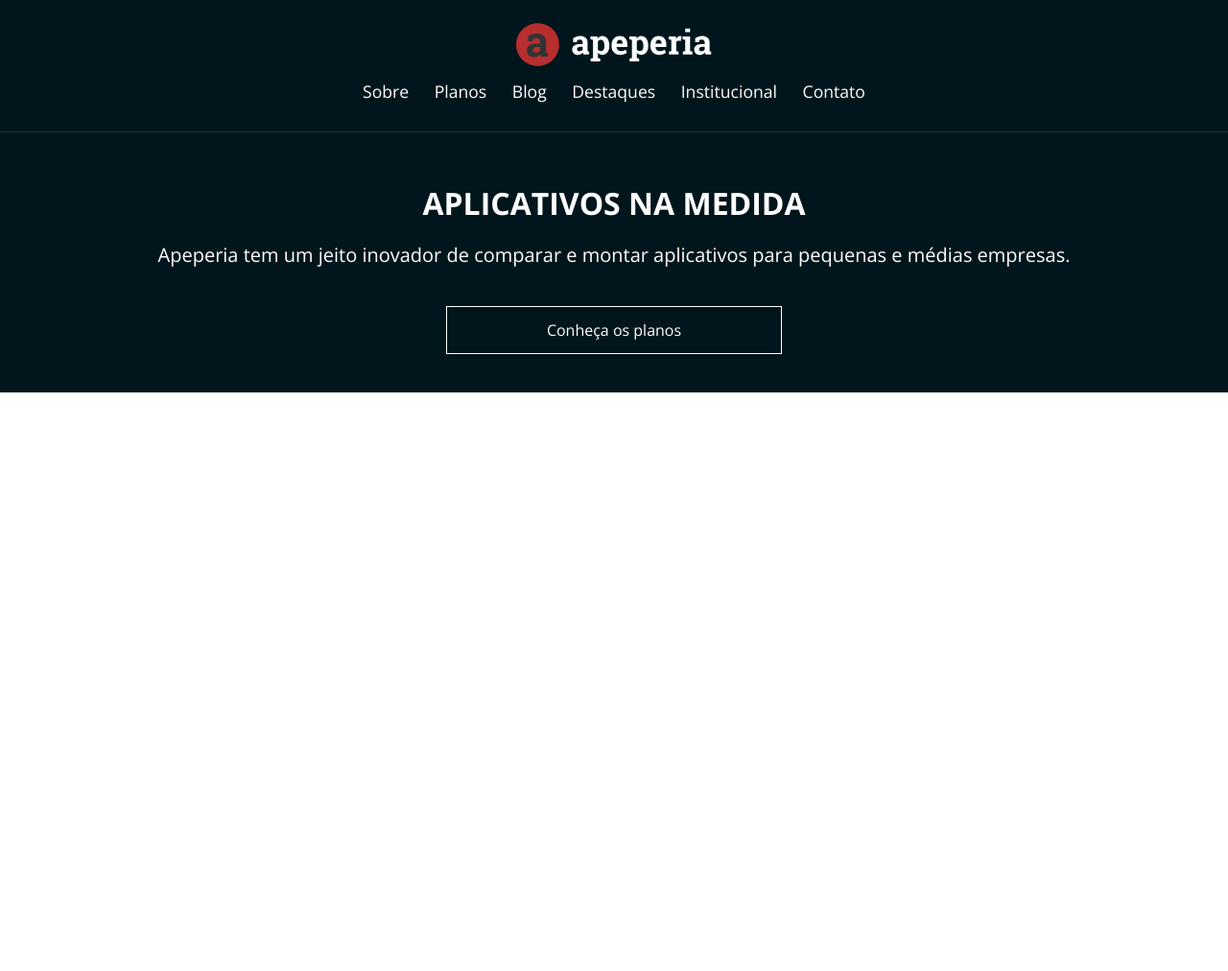
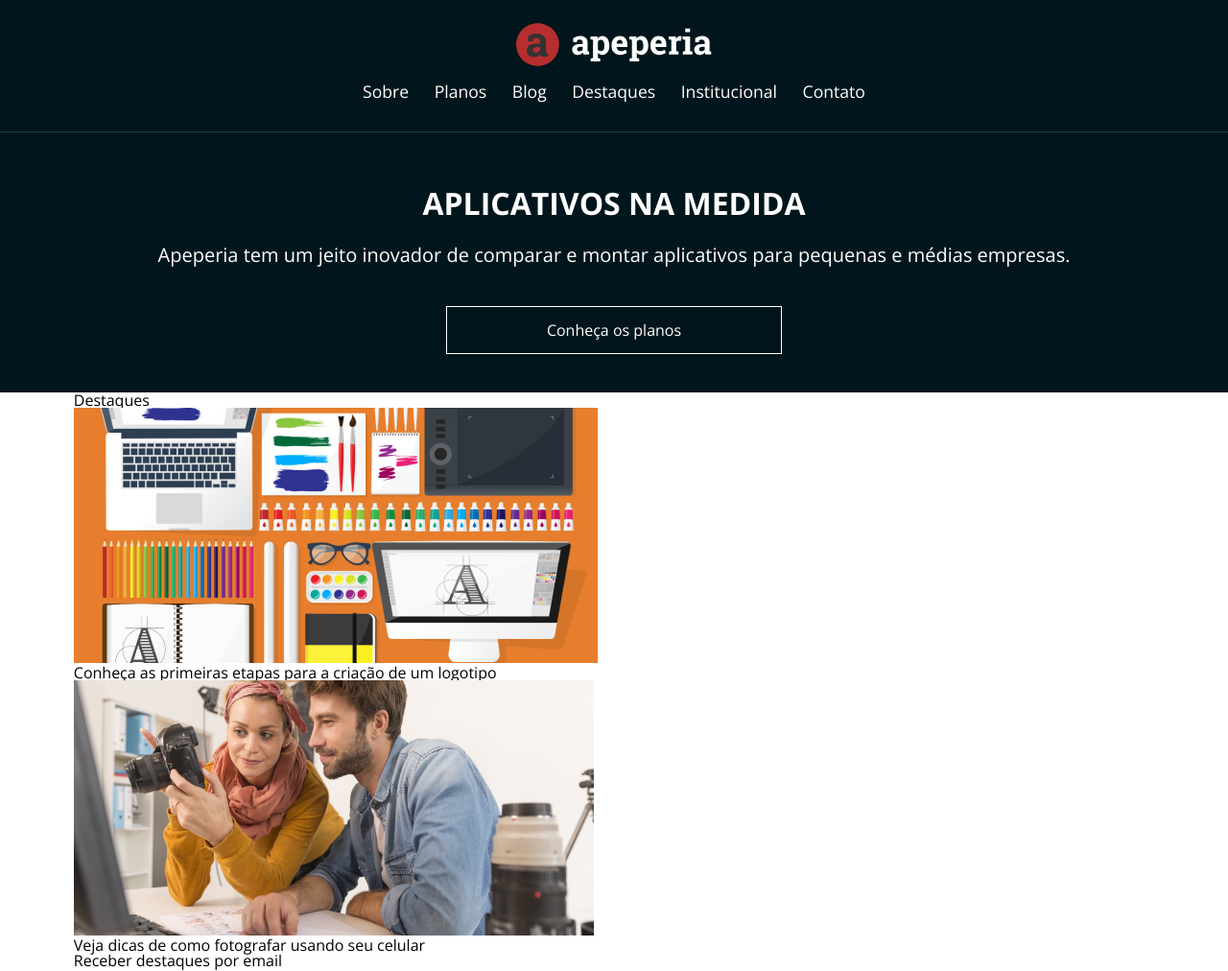
Before and after one commit to Rlasserre/projeto-apeperia, a plain HTML site: page index.html in a window 1280 px wide. Shown: the whole page at 96% size. Before the commit the page ends 800 px from the top, so only its background shows below. Drawn offline with nearby package versions, Linux system fonts and the light colour scheme.

Commit message:
Update index.html
acrescentada a seção de  destaques .

```diff
--- a/index.html
+++ b/index.html
@@ -41,6 +41,24 @@
       </p>
       <a href="#" class="chamada__botao button">Conheça os planos</a>
     </section>
+    <section class="spotlights container">
+      <h2 class="spotlights__title">Destaques</h2>
+      <a href="#">
+        <figure class="spotlights__panel">
+          <img src="./img/comecando-criar-logotipo.png" alt="Painel do post sobre criação de logotipo"
+            class="soptlights__panel-image">
+          <figcaption class="spotlights__panel-text">Conheça as primeiras etapas para a criação de um logotipo
+          </figcaption>
+        </figure>
+      </a>
+      <a href="#">
+        <figure class="spotlights__panel">
+          <img src="./img/dicas-fotografia.png" alt="Painel do post sobre fotografia com o celular"
+            class="soptlights__panel-image">
+          <figcaption class="spotlights__panel-text">Veja dicas de como fotografar usando seu celular</figcaption>
+        </figure>
+      </a><a href="#" class="spotights__button">Receber destaques por email</a>
+    </section>
   </main>
 </body>
 
```
